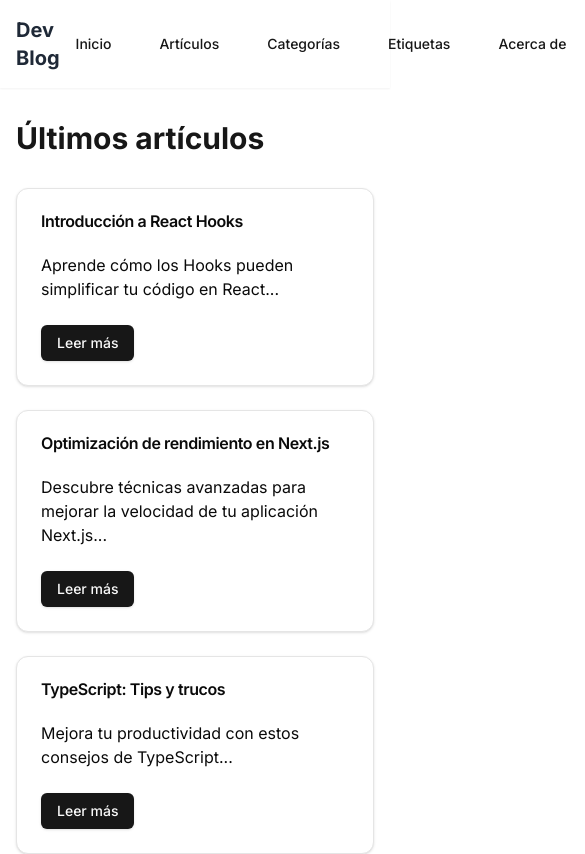
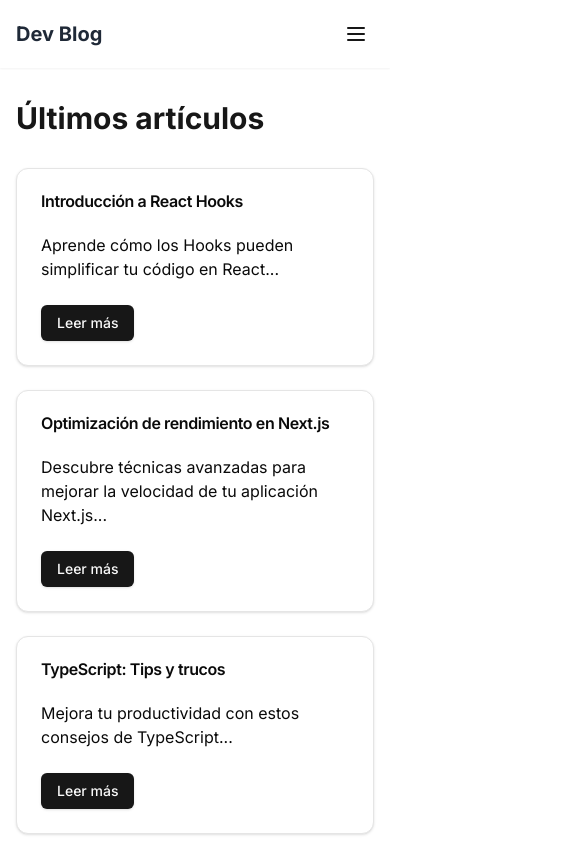
Before and after one commit to OslarCode/dev-blog, a Next.js app: page / in a window 390 px wide. Shown: the top 854 px of the page, 585 px wide, since content can reach past the window. Built offline with nearby package versions, Linux system fonts and the light colour scheme.

Commit message:
fix-header

```diff
--- a/src/components/Header.tsx
+++ b/src/components/Header.tsx
@@ -1,46 +1,60 @@
-import React from "react";
+"use client";
+import React, { useState } from "react";
 import Link from "next/link";
 import { Button } from "@/components/ui/button";
+import { Menu, X } from "lucide-react";
 
 const Header: React.FC = () => {
+  const [isMenuOpen, setIsMenuOpen] = useState(false);
+
+  const toggleMenu = () => setIsMenuOpen(!isMenuOpen);
+
+  const navItems = [
+    { href: "/", label: "Inicio" },
+    { href: "/articles", label: "Artículos" },
+    { href: "/categories", label: "Categorías" },
+    { href: "/tags", label: "Etiquetas" },
+    { href: "/about", label: "Acerca de" },
+    { href: "/contact", label: "Contacto" },
+  ];
+
   return (
     <header className="bg-white shadow-sm">
-      <nav className="container mx-auto px-4 py-4 flex justify-between items-center">
+      <nav className="container mx-auto px-4 py-4">
+        <div className="flex justify-between items-center">
           <Link href="/" className="text-xl font-bold text-gray-800">
             Dev Blog
           </Link>
-        <ul className="flex space-x-4">
-          <li>
-            <Button variant="link" asChild>
-              <Link href="/">Inicio</Link>
+          <div className="hidden md:flex space-x-4">
+            {navItems.map((item) => (
+              <Button key={item.href} variant="link" asChild>
+                <Link href={item.href}>{item.label}</Link>
               </Button>
-          </li>
-          <li>
-            <Button variant="link" asChild>
-              <Link href="/articles">Artículos</Link>
+            ))}
+          </div>
+          <Button
+            variant="ghost"
+            size="icon"
+            className="md:hidden"
+            onClick={toggleMenu}
+          >
+            {isMenuOpen ? <X /> : <Menu />}
           </Button>
-          </li>
-          <li>
-            <Button variant="link" asChild>
-              <Link href="/categories">Categorías</Link>
+        </div>
+        {isMenuOpen && (
+          <div className="mt-4 md:hidden">
+            {navItems.map((item) => (
+              <Button
+                key={item.href}
+                variant="ghost"
+                className="w-full justify-start"
+                asChild
+              >
+                <Link href={item.href}>{item.label}</Link>
               </Button>
-          </li>
-          <li>
-            <Button variant="link" asChild>
-              <Link href="/tags">Etiquetas</Link>
-            </Button>
-          </li>
-          <li>
-            <Button variant="link" asChild>
-              <Link href="/about">Acerca de</Link>
-            </Button>
-          </li>
-          <li>
-            <Button variant="link" asChild>
-              <Link href="/contact">Contacto</Link>
-            </Button>
-          </li>
-        </ul>
+            ))}
+          </div>
+        )}
       </nav>
     </header>
   );
```
Lines whose indentation alone changed are shown as unchanged.
